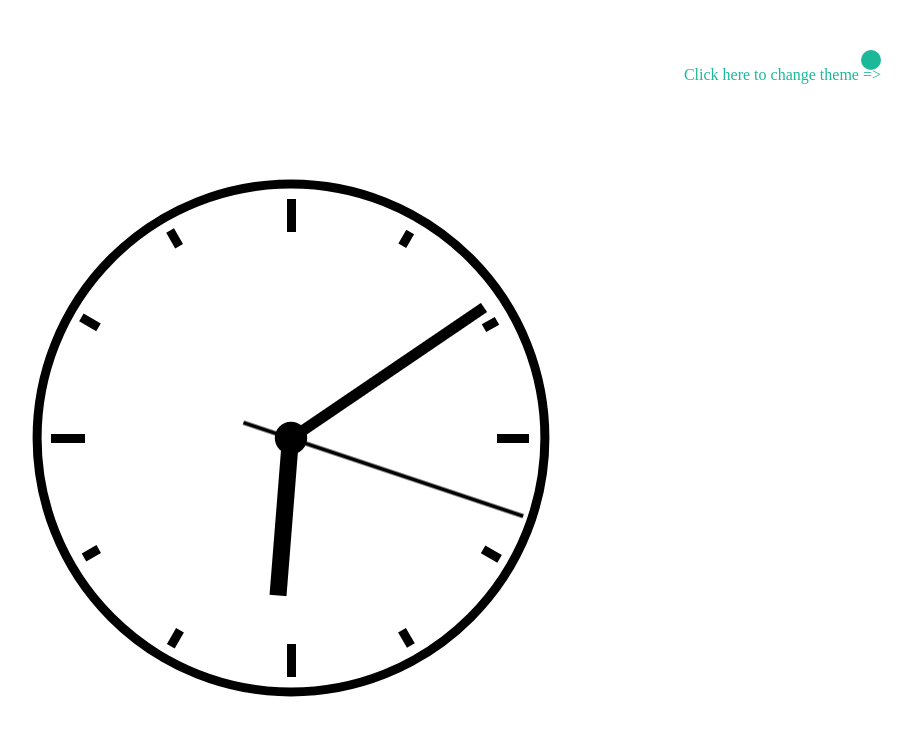
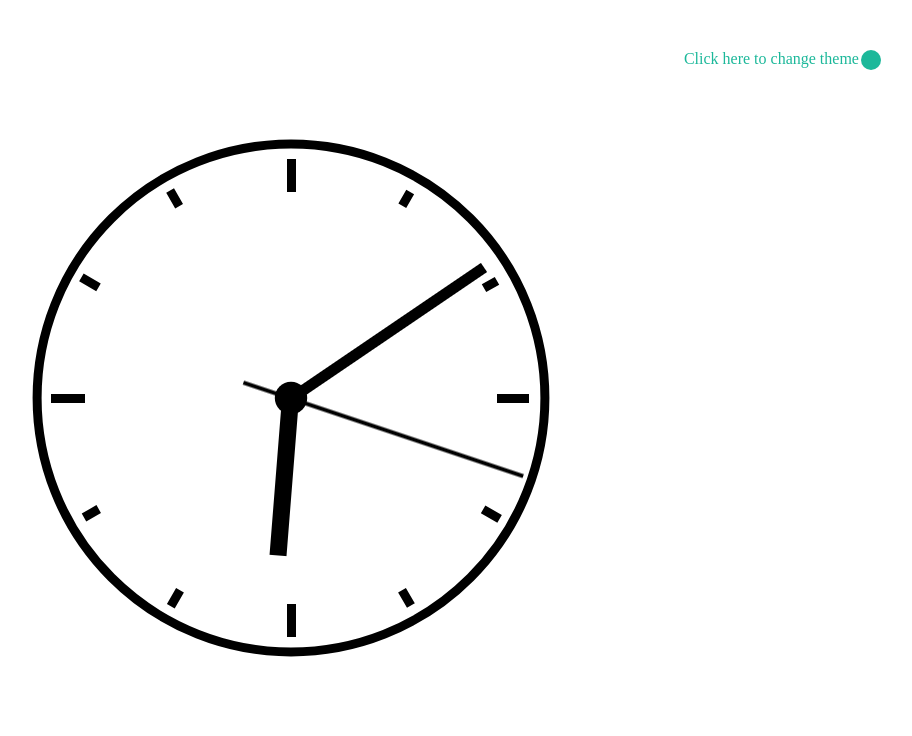
Before and after one commit to Akhlak-Hossain-Jim/Akhlak-Hossain-Jim.github.io, a website: page Projects/Clock/index.html in a window 1280 px wide. Shown: the whole page, without its empty margins (349-1261 px from the left). Drawn offline with Linux system fonts and the light colour scheme.

Commit message:
Update style.css

```diff
--- a/Projects/Clock/style.css
+++ b/Projects/Clock/style.css
@@ -1,4 +1,4 @@
-te/* Layout */
+/* Layout */
 *{
     overflow: hidden !important;
     margin: 0 !important;
```
